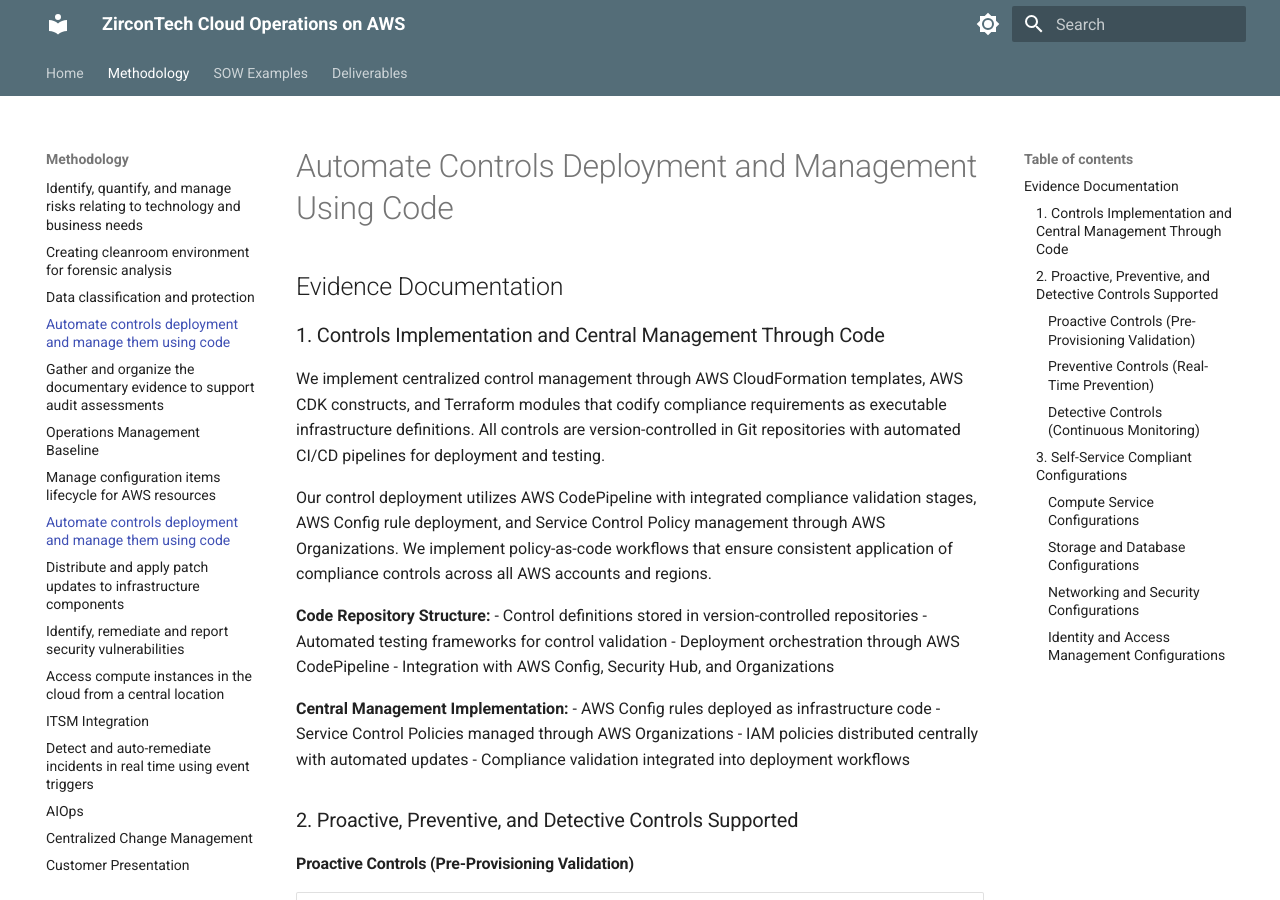
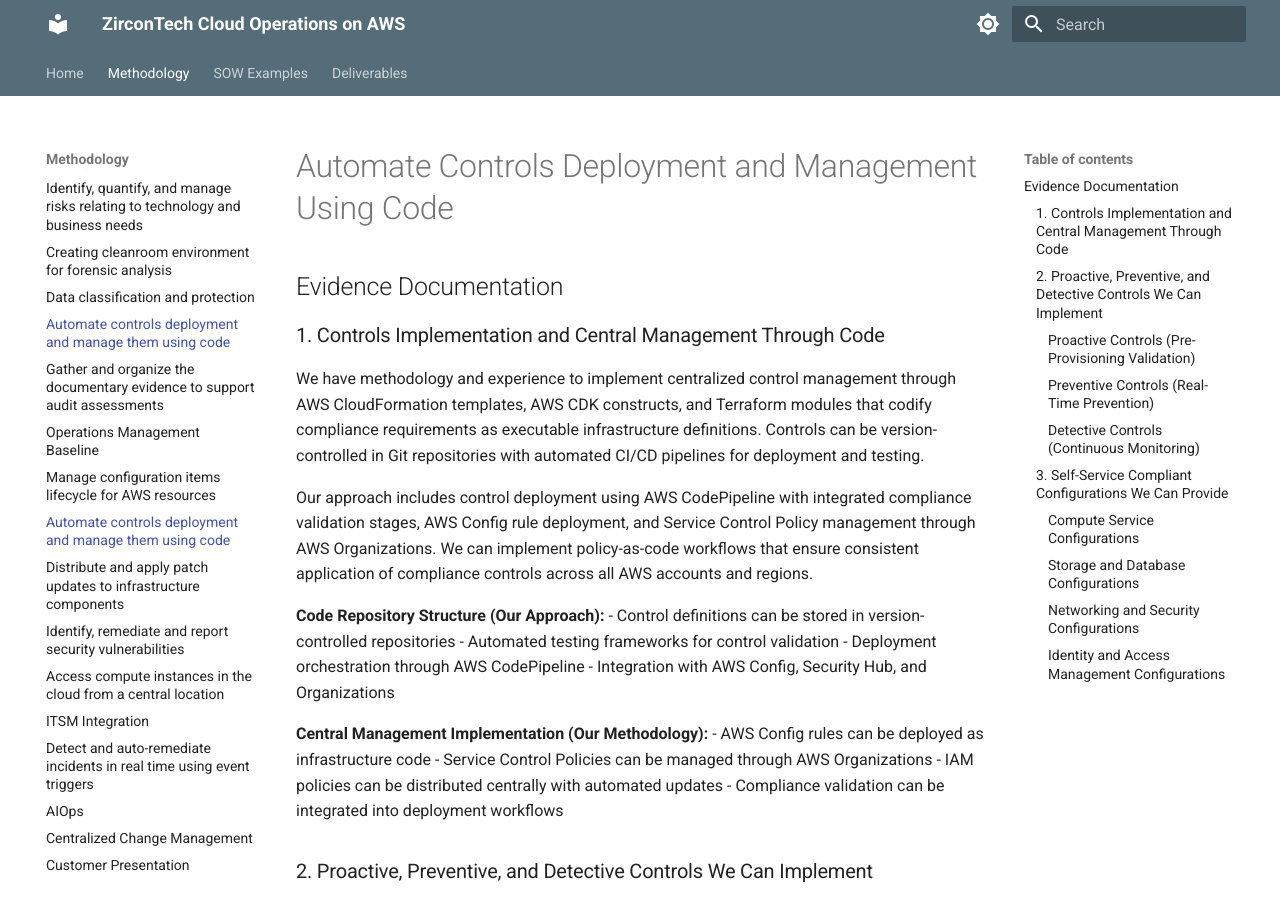
Before and after one commit to zircon-tech/cloud-ops-docs, an MkDocs documentation site: the page built from docs/automate-controls-deployment-and-manage-them-using.md, in a window 1280 px wide and 900 px high. Built offline with MkDocs 1.6.1 and Material for MkDocs 9.7.7, drawn with Linux system fonts in a browser that asks for light colours; some of the changed text lies outside the part shown.

Commit message:
Clarify these are capabilities we can deliver, not existing implementations

```diff
--- a/docs/automate-controls-deployment-and-manage-them-using.md
+++ b/docs/automate-controls-deployment-and-manage-them-using.md
@@ -9,23 +9,23 @@
 
 ### 1. Controls Implementation and Central Management Through Code
 
-We implement centralized control management through AWS CloudFormation templates, AWS CDK constructs, and Terraform modules that codify compliance requirements as executable infrastructure definitions. All controls are version-controlled in Git repositories with automated CI/CD pipelines for deployment and testing.
+We have methodology and experience to implement centralized control management through AWS CloudFormation templates, AWS CDK constructs, and Terraform modules that codify compliance requirements as executable infrastructure definitions. Controls can be version-controlled in Git repositories with automated CI/CD pipelines for deployment and testing.
 
-Our control deployment utilizes AWS CodePipeline with integrated compliance validation stages, AWS Config rule deployment, and Service Control Policy management through AWS Organizations. We implement policy-as-code workflows that ensure consistent application of compliance controls across all AWS accounts and regions.
+Our approach includes control deployment using AWS CodePipeline with integrated compliance validation stages, AWS Config rule deployment, and Service Control Policy management through AWS Organizations. We can implement policy-as-code workflows that ensure consistent application of compliance controls across all AWS accounts and regions.
 
-**Code Repository Structure:**
-- Control definitions stored in version-controlled repositories
+**Code Repository Structure (Our Approach):**
+- Control definitions can be stored in version-controlled repositories
 - Automated testing frameworks for control validation
 - Deployment orchestration through AWS CodePipeline
 - Integration with AWS Config, Security Hub, and Organizations
 
-**Central Management Implementation:**
-- AWS Config rules deployed as infrastructure code
-- Service Control Policies managed through AWS Organizations
-- IAM policies distributed centrally with automated updates
-- Compliance validation integrated into deployment workflows
+**Central Management Implementation (Our Methodology):**
+- AWS Config rules can be deployed as infrastructure code
+- Service Control Policies can be managed through AWS Organizations
+- IAM policies can be distributed centrally with automated updates
+- Compliance validation can be integrated into deployment workflows
 
-### 2. Proactive, Preventive, and Detective Controls Supported
+### 2. Proactive, Preventive, and Detective Controls We Can Implement
 
 #### Proactive Controls (Pre-Provisioning Validation)
 
@@ -72,7 +72,7 @@
 | **Access Review Automation** | IAM access analyzer, permissions boundary monitoring | CIS, SOC 2, internal governance |
 | **Vulnerability Assessment** | Inspector integration, patch compliance | CIS, NIST, ISO 27001 |
 
-### 3. Self-Service Compliant Configurations
+### 3. Self-Service Compliant Configurations We Can Provide
 
 #### Compute Service Configurations
 
@@ -116,4 +116,4 @@
 
 ---
 
-*This document provides evidence of automated controls deployment and management capabilities including centralized code-based control management, comprehensive proactive/preventive/detective controls catalog, and self-service compliant configuration offerings.*
+*This document provides evidence of our capability to deliver automated controls deployment and management including centralized code-based control management, comprehensive proactive/preventive/detective controls implementation, and self-service compliant configuration offerings.*
```
